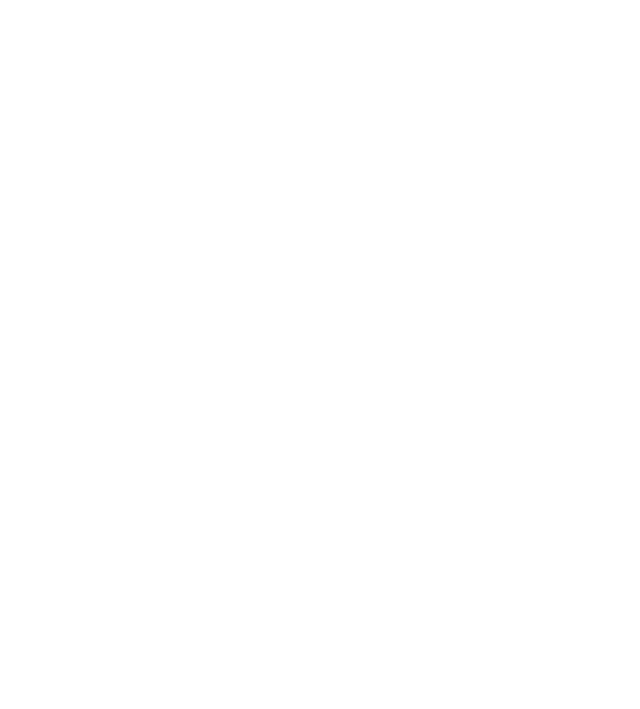
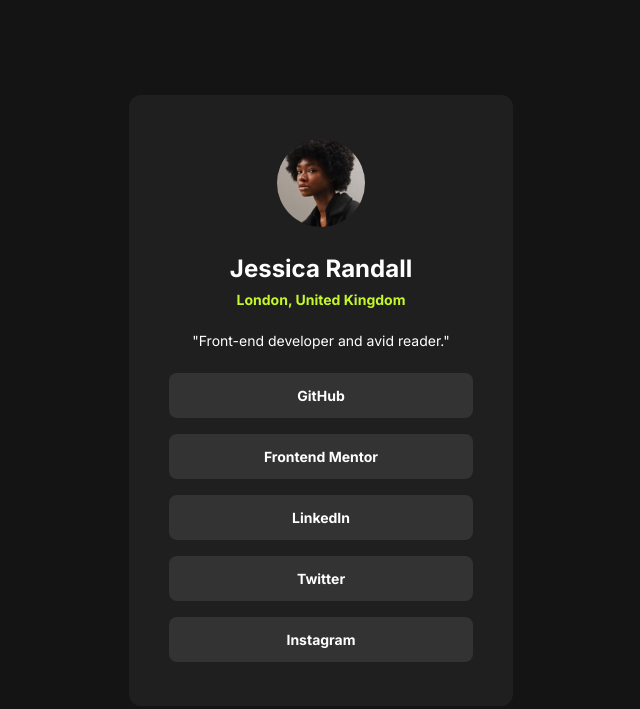
Before and after one commit to AlvaroPrates/social-links-profile, a plain HTML site: page index.html in a window 1280 px wide. Shown: the whole page, without its empty margins (319-959 px from the left). Drawn offline with Linux system fonts and the light colour scheme.

Commit message:
Finish HTML and CSS

```diff
--- a/assets/styles/style.css
+++ b/assets/styles/style.css
@@ -0,0 +1,148 @@
+/* Variables */
+
+:root {
+    --gray-dark: rgb(20, 20, 20);
+    --gray-mid: rgb(31, 31, 31);
+    --gray-light: rgb(51, 51, 51);
+    --green-light: rgb(196, 248, 42);
+}
+
+/* General Styles */
+
+* {
+    margin: 0;
+    padding: 0;
+    box-sizing: border-box;
+
+}
+
+html {
+    font-size: 62.5%;
+}
+
+body {
+    font-family: 'Inter', sans-serif;
+}
+
+/* Main Styles */
+
+/* Desktop */
+
+.main-content {
+    background-color: var(--gray-dark);
+    height: 100vh;
+    display: flex;
+    align-items: center;
+    justify-content: center;
+}
+
+.profile-box,
+.profile-content,
+.profile-links {
+    display: flex;
+    flex-direction: column;
+    align-items: center;
+    justify-content: center;
+}
+
+.profile-box {
+    background-color: var(--gray-mid);
+    max-width: 38.4rem;
+    max-height: 61.1rem;
+    width: 100%;
+    height: 100%;
+    padding: 4rem;
+    border-radius: 1.2rem;
+}
+
+.profile-box,
+.profile-content {
+    gap: 2.4rem;
+}
+
+.profile-avatar {
+    display: block;
+    border-radius: 50%;
+    max-width: 8.8rem;
+    width: 100%;
+}
+
+.profile-name {
+    font-size: 2.4rem;
+    line-height: 1.5;
+    color: white;
+    text-align: center;
+    margin-bottom: 0.4rem;
+}
+
+.profile-location {
+    color: var(--green-light);
+    text-align: center;
+    margin-bottom: 2.4rem;
+}
+
+.profile-bio {
+    color: white;
+    text-align: center;
+}
+
+.profile-links {
+    gap: 1.6rem;
+    max-width: 30.4rem;
+    width: 100%;
+}
+
+.profile-link:link,
+.profile-link:visited {
+    background-color: var(--gray-light);
+    width: 100%;
+    line-height: 1.5;
+    text-align: center;
+    padding: 1.2rem 0 1.2rem;
+    border-radius: 0.8rem;
+    text-decoration: none;
+    color: rgb(255, 255, 255);
+    font-weight: bold;
+}
+
+.profile-location,
+.profile-bio,
+.profile-links {
+    font-size: 1.4rem;
+}
+
+.profile-link:hover,
+.profile-link:active {
+    background-color: var(--green-light);
+    color: var(--gray-mid);
+}
+
+.profile-link:focus {
+    outline: 0.1rem solid var(--green-light);
+    outline-offset: 2px;
+}
+
+/* Tablet */
+
+@media screen and (min-width: 600px) and (max-width: 1024px) {
+    .profile-box {
+        max-width: 45.6rem;
+        width: 100%;
+    }
+
+    .profile-links {
+        max-width: 37.6rem;
+    }
+}
+
+/* Mobile */
+
+@media screen and (max-width: 599px) {
+    .profile-box {
+        max-width: 32.7rem;
+        max-height: 57.9rem;
+        width: 100%;
+        height: 100%;
+        padding: 2.4rem;
+    }
+}
--- a/index.html
+++ b/index.html
@@ -1,5 +1,6 @@
 <!DOCTYPE html>
-<html lang="en">
+<html lang="en-US">
+
 <head>
   <meta charset="UTF-8">
   <meta name="viewport" content="width=device-width, initial-scale=1.0">
@@ -7,7 +8,7 @@
   <!-- Fonts -->
   <link rel="preconnect" href="https://fonts.googleapis.com">
   <link rel="preconnect" href="https://fonts.gstatic.com" crossorigin>
-  <link href="https://fonts.googleapis.com/css2?family=Inter:wght@400,600,700&display=swap" rel="stylesheet">
+  <link href="https://fonts.googleapis.com/css2?family=Inter:wght@400;600;700&display=swap" rel="stylesheet">
 
   <!-- Styles -->
   <link rel="stylesheet" href="/assets/styles/style.css">
@@ -17,7 +18,31 @@
   <title>Frontend Mentor | Social links profile</title>
 
 </head>
+
 <body>
+  <main class="main-content">
+    <!-- Social links profile -->
+    <section class="profile-box" role="contentinfo">
+      <!-- Photo, name and/or description -->
+      <figure class="profile-content">
+        <img class="profile-avatar" src="/assets/images/avatar-jessica.jpeg"
+          alt="A person with a natural afro hairstyle wearing a black jacket looks at the camera against a plain background.">
+        <figcaption>
+          <h1 class="profile-name">Jessica Randall</h1>
+          <h2 class="profile-location">London, United Kingdom</h2>
+          <p class="profile-bio">"Front-end developer and avid reader."</p>
+        </figcaption>
+      </figure>
+      <!-- Social Media Links -->
+      <div class="profile-links">
+        <a href="#" aria-label="GitHub Profile" class="profile-link">GitHub</a>
+        <a href="#" aria-label="Frontend Mentor Profile" class="profile-link">Frontend Mentor</a>
+        <a href="#" aria-label="LinkedIn Profile" class="profile-link">LinkedIn</a>
+        <a href="#" aria-label="Twitter Profile" class="profile-link">Twitter</a>
+        <a href="#" aria-label="Instagram Profile" class="profile-link">Instagram</a>
+      </div>
+    </section>
+  </main>
+</body>
 
-</body>
 </html>
```
